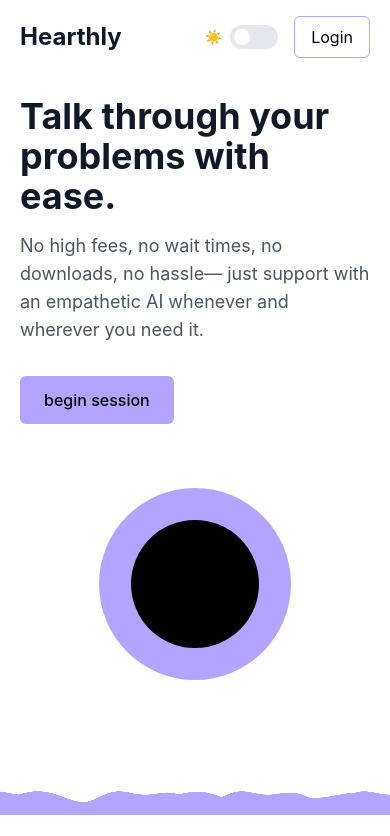
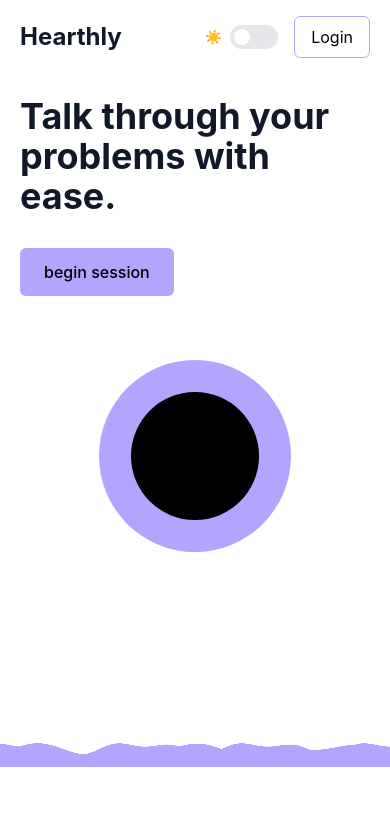
Before and after one commit to sparsh0006/Hearthly, a Next.js app: page / in a window 390 px wide. Shown: the top 836 px of the page. Built offline with nearby package versions, Linux system fonts and the light colour scheme; no server answers.

Commit message:
chore: removed extra text from the landing page

```diff
--- a/src/pages/index.tsx
+++ b/src/pages/index.tsx
@@ -109,7 +109,7 @@ const IndexPage: React.FC = () => {
 
 
       {/* Hero Section */}
-      <section className="relative pt-24 pb-16 md:pt-32 md:pb-32 px-5 bg-white dark:bg-black dark-bg-force force-bg-black" style={{backgroundColor: isDarkMode ? '#000000' : '#FFFFFF'}}>
+      <section className="relative pt-24 pb-36 md:pt-32 md:pb-32 px-5 bg-white dark:bg-black dark-bg-force force-bg-black" style={{backgroundColor: isDarkMode ? '#000000' : '#FFFFFF'}}>
         <div className="max-w-5xl mx-auto">
           <div className="grid md:grid-cols-2 gap-8 items-center">
             <div>
@@ -117,8 +117,8 @@ const IndexPage: React.FC = () => {
                 Talk through your problems with ease.
               </h2>
               <p className="text-lg md:text-xl text-gray-600 dark:text-gray-300 mb-8">
-                No high fees, no wait times, no downloads, no hassle—
-                just support with an empathetic AI whenever and wherever you need it.
+                {/* No high fees, no wait times, no downloads, no hassle—
+                just support with an empathetic AI whenever and wherever you need it. */}
               </p>
               <button
                 onClick={handleBeginSession}
```
